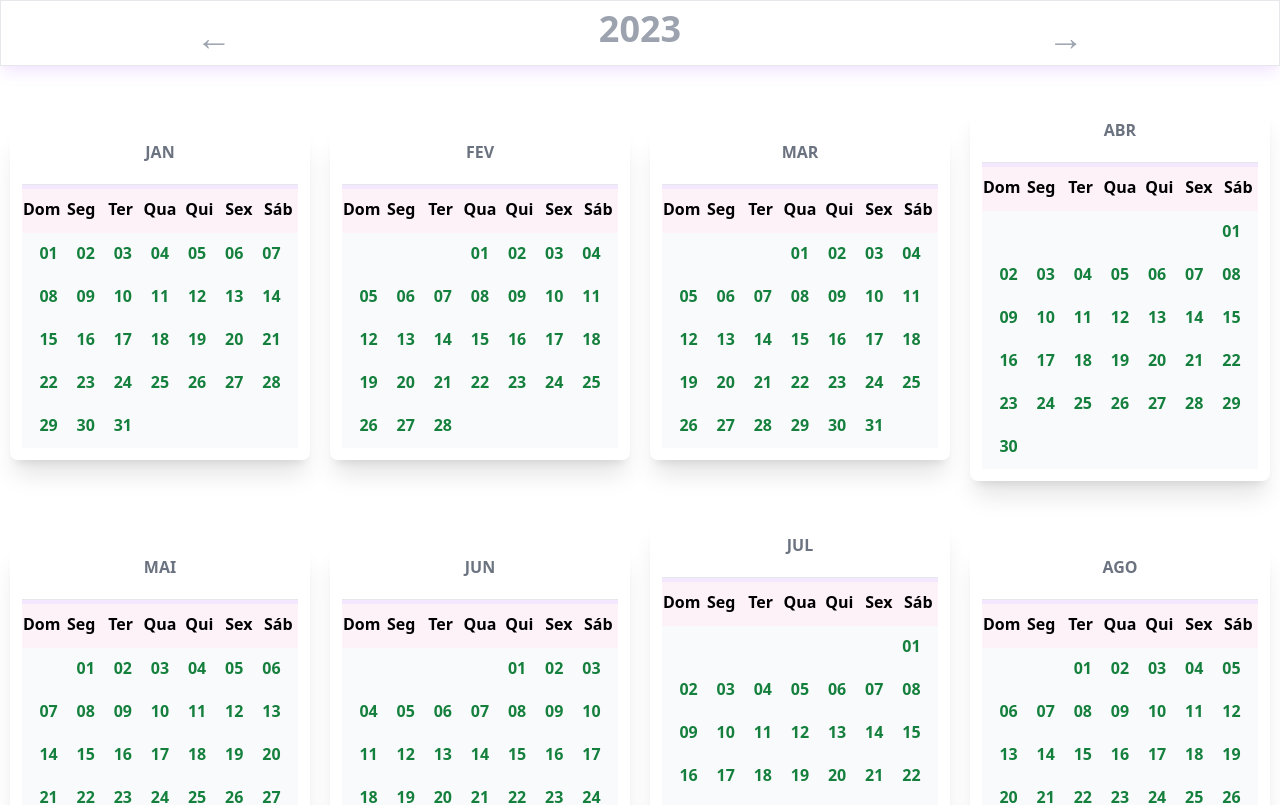
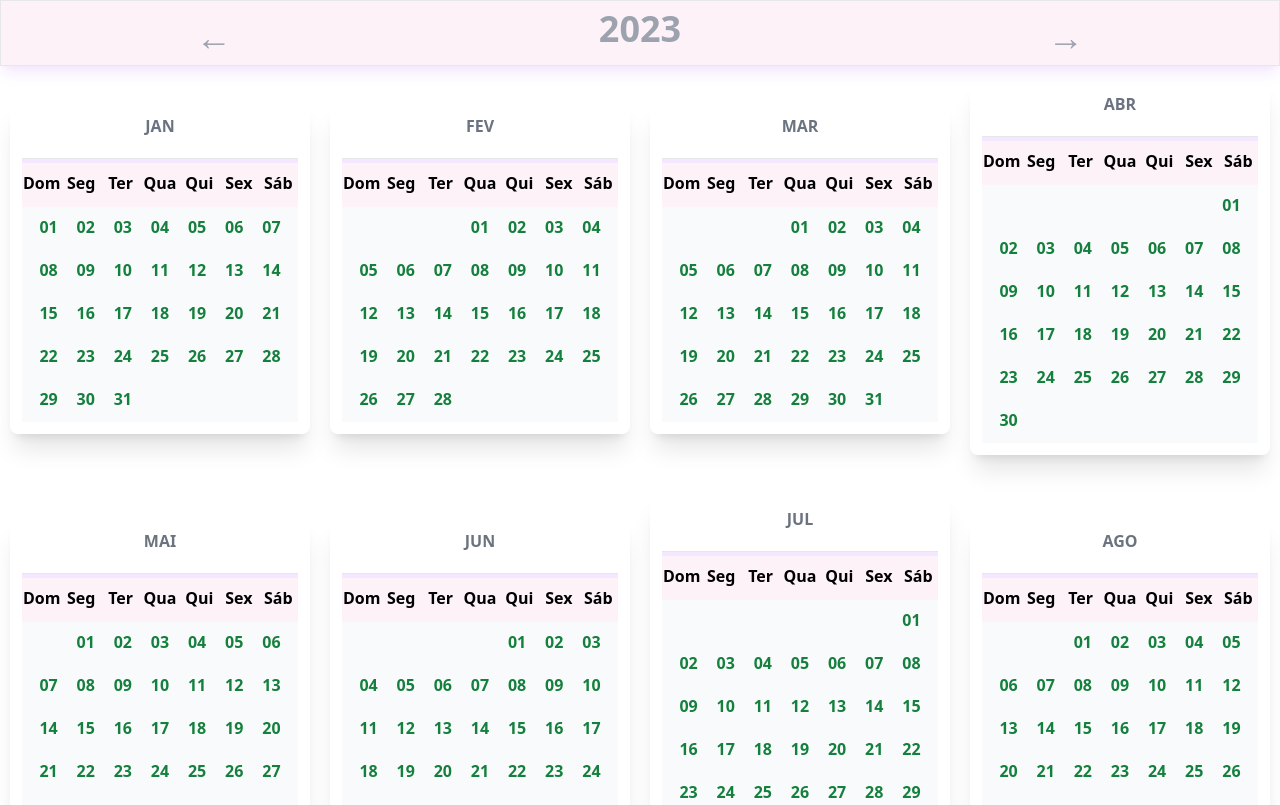
Before and after one commit to edgarrps/pretty-calendar, a React (Vite) app: page / in a window 1280 px wide. Shown: the top 805 px of the page. Built offline with nearby package versions, Linux system fonts and the light colour scheme.

Commit message:
Initial implementation of save checked date

```diff
--- a/src/components/CardsOfDays.jsx
+++ b/src/components/CardsOfDays.jsx
@@ -10,13 +10,13 @@ const CardsOfDays = (props) => {
     day.getMonth() !== currentMonth.getMonth() ? setDayBtn('noInMonth') : ''
   })
 
-  const handleClickDate = () => {
+  const handleClickDate = () => { //implementação do checkData será feito aqui
     (dayBtn == '') ? setDayBtn('ok') : setDayBtn('')
   }
 
 
   return (
-    <div onClick={handleClickDate} className={`cursor-pointer select-none	font-semibold w-[27px] h-[27px] rounded-lg ${dayBtn == 'ok' ? 'bg-yellow-200' : ''} ${dayBtn === 'noInMonth' ? 'text-gray-50 cursor-default' : ''}`}> {props.day.format('DD').toString()}</div>
+    <div onClick={handleClickDate} className={`cursor-pointer select-none	font-semibold w-[27px] h-[27px] rounded-lg ${dayBtn == 'ok' ? 'bg-yellow-200' : ''} ${dayBtn === 'noInMonth' ? 'text-gray-50 cursor-not-allowed' : ''}`}> {props.day.format('DD').toString()}</div>
   )
 }
 
--- a/src/pages/Calendar.jsx
+++ b/src/pages/Calendar.jsx
@@ -5,7 +5,7 @@ import moment from 'moment'
 const Calendar = () => {
 
     const [currentYear, setCurrentYear] = useState(moment().format('YYYY'))
-
+    const [checkDate, setCheckDate] = useState([])
     const monthX = ['January', 'February', 'March', 'April', 'May', 'June',
         'July', 'August', 'September', 'October', 'November', 'December']
 
@@ -17,14 +17,14 @@ const Calendar = () => {
 
     return (
         <div className='grid sm:grid-cols-1 flex'>
-            <div className='grid grid-cols-3 w-screen flex justify-content align-items shadow-purple-100 border pt-2 shadow-lg'>
+            <div className='grid grid-cols-3 fixed bg-pink-50 w-screen shadow-purple-100 border pt-2 shadow-lg'>
                 <button onClick={() => setCurrentYear(currentYear - 1)} className='text-4xl text-gray-400 transition duration-150 ease-out hover:ease-in hover:text-gray-300'> ← </button>
                 <h1 className='text-4xl font-bold text-gray-400 text-center pb-4'>{currentYear}</h1>
                 <button onClick={() => setCurrentYear(currentYear + 1)} className='text-4xl text-gray-400 transition duration-150 ease-out hover:ease-in hover:text-gray-300'> → </button>
             </div>
-            <div className='pb-10' />
+            <div className='pb-20' />
             <div className='grid xl:grid-cols-4 lg:grid-cols-3 md:grid-cols-2 sm:grid-cols-1 place-items-center h-screen w-full'> {/* Posicionamento dos meses */}
-                {monthX.map(value => (<CardsOfYear key={value} month={value} currentYear={currentYear} />))}
+                {monthX.map(value => (<CardsOfYear key={value} month={value} currentYear={currentYear} checkDate={checkDate} setCheckDate={setCheckDate} />))}
             </div>
         </div>
     )
```
